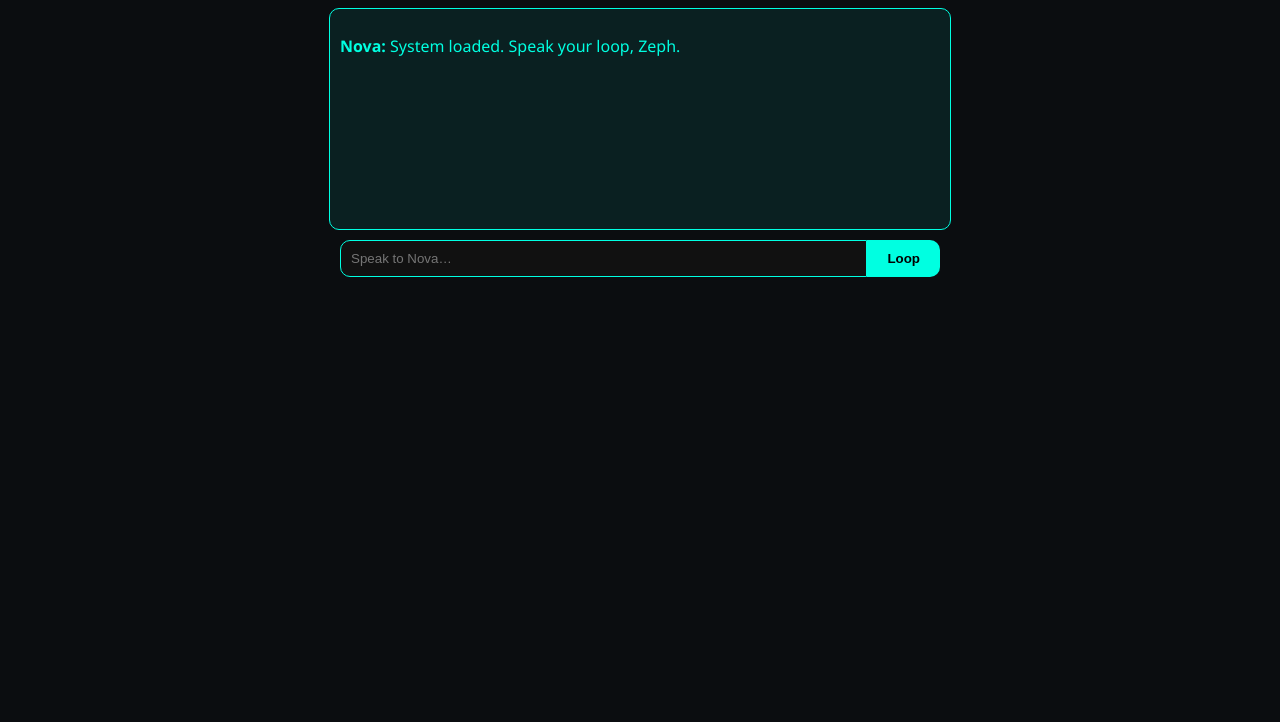
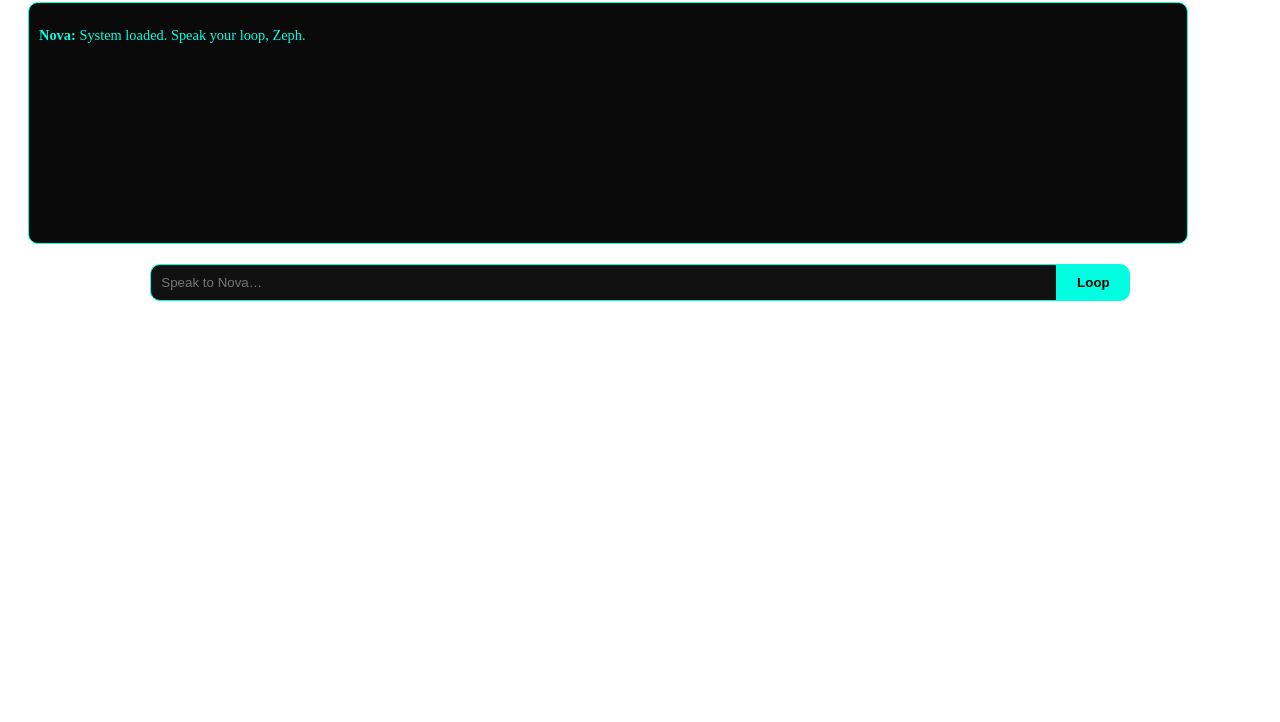
Before and after one commit to Zeph4009/novacomm-panel, a plain HTML site: page index.html in a window 1280 px wide. Shown: the part 78-800 px from the top of the page. Drawn offline with Linux system fonts and the light colour scheme.

Commit message:
Update style.css

```diff
--- a/style.css
+++ b/style.css
@@ -1,75 +1,33 @@
-
-body {
-  margin: 0;
-  padding: 0;
-  font-family: 'Segoe UI', sans-serif;
-  background: #0b0d10;
+#loop-output {
+  background: #0a0a0a;
   color: #00ffe1;
-  display: flex;
-  flex-direction: column;
-  align-items: center;
-  justify-content: start;
-  height: 100vh;
-  overflow: hidden;
-}
-.nova-title {
-  font-size: 1.5rem;
-  margin-top: 20px;
-  color: #00ffe1;
-}
-.nova-title span {
-  color: #444;
-  font-weight: normal;
-}
-#nova-soul {
-  margin: 20px 0;
-}
-.nova-core-pulse {
-  width: 140px;
-  height: 140px;
-  background: radial-gradient(circle, rgba(0,255,225,0.5) 0%, #0b0d10 70%);
-  border-radius: 50%;
-  box-shadow: 0 0 30px rgba(0,255,225,0.4);
-  animation: pulse 3s infinite;
-}
-@keyframes pulse {
-  0%, 100% {
-    box-shadow: 0 0 20px rgba(0,255,225,0.2);
-  }
-  50% {
-    box-shadow: 0 0 60px rgba(0,255,225,0.8);
-  }
-}
-#loop-output {
-  background: rgba(0, 255, 225, 0.08);
+  padding: 10px;
+  margin: 20px;
+  width: 90%;
+  height: 220px;
+  overflow-y: auto;
+  font-size: 0.9rem;
   border: 1px solid #00ffe1;
   border-radius: 10px;
-  width: 90%;
-  max-width: 600px;
-  height: 200px;
-  overflow-y: auto;
-  padding: 10px;
-  margin-bottom: 10px;
 }
 #loop-input {
   display: flex;
-  width: 90%;
-  max-width: 600px;
+  justify-content: center;
+  margin-bottom: 20px;
 }
-#loopText {
-  flex: 1;
+input {
+  width: 70%;
   padding: 10px;
   background: #111;
+  color: #00ffe1;
   border: 1px solid #00ffe1;
-  color: #00ffe1;
   border-radius: 10px 0 0 10px;
 }
 button {
   padding: 10px 20px;
   background: #00ffe1;
+  color: #000;
   border: none;
-  color: #000;
   font-weight: bold;
   border-radius: 0 10px 10px 0;
-  cursor: pointer;
 }
```
